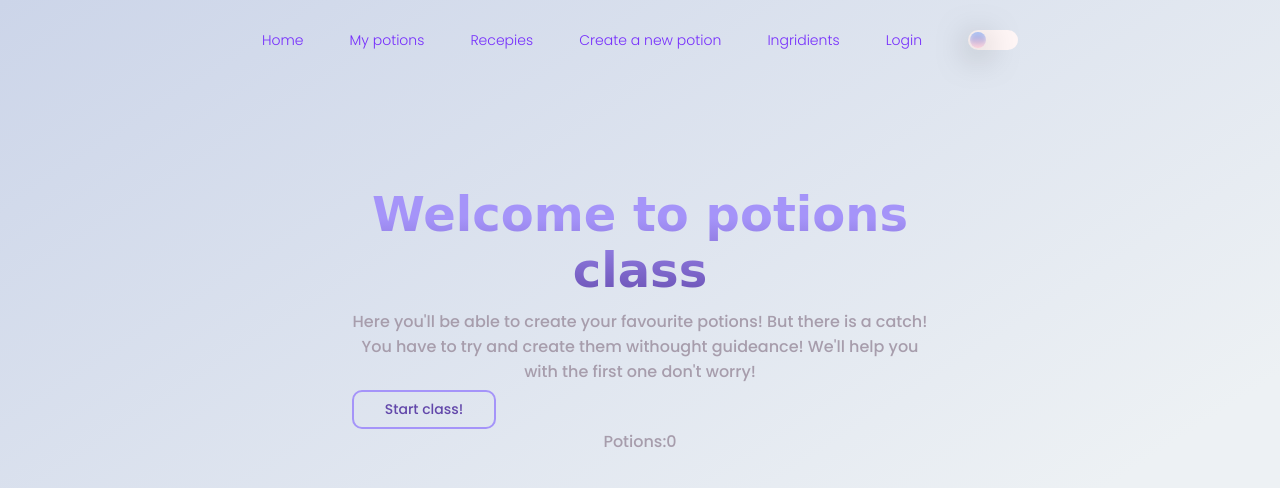
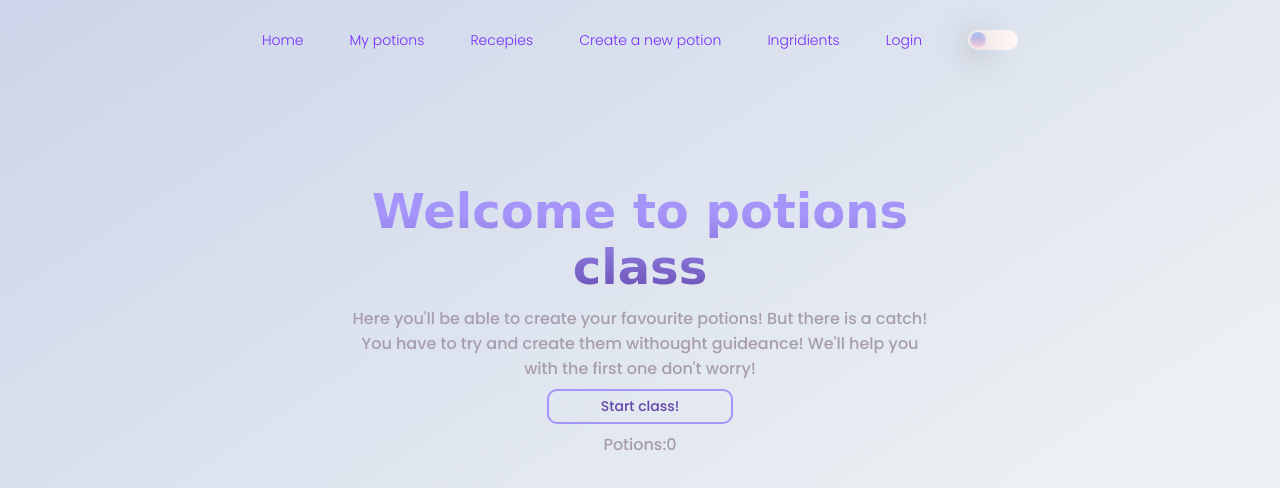
Before and after one commit to stephie-r/make_a_potion, a plain HTML site: page index.html in a window 1280 px wide. Drawn offline with Linux system fonts and the light colour scheme; a web font is replaced by a local one.

Commit message:
js.corrections

```diff
--- a/css/style.css
+++ b/css/style.css
@@ -99,11 +99,16 @@ main {
   color: rgb(167, 157, 172);
 }
 /*********BUTTONS CUSTOM**********/
+div .button_index{
+  display: grid;
+  grid-template-columns: auto 35% auto;
+}
+
 button {
-  padding: 7px;
-  border-radius: 10px;
+ border-radius: 10px;
   cursor: pointer;
   font-size: 14px;
+  margin: 8px;
 }
 
 button.cta {
@@ -111,7 +116,7 @@ button.cta {
   border-width: 2px;
   border-color: #a594f9;
   color: #6247aa;
-  width: 25%;
+  height: 35px;
   border-style: solid;
   transition: 0.4s;
 }
@@ -121,8 +126,9 @@ button.cta:hover {
   color: rgb(231, 231, 231);
 }
 
-button.cta-inactive {
-  background-color: #bdbdbd;
+button.inactive {
+  background-color: transparent;
+  border-style: none;
 }
 /*********TYPE STYLE**********/
 h1 {
@@ -134,6 +140,7 @@ h1 {
   background-image: linear-gradient(360deg, #6247aa 0%, #a594f9 74%);
   padding: 0% 0% 2% 0%;
 }
+
 /******DARK MODE *****/
 body.active {
   background-color: #000000;
--- a/index.html
+++ b/index.html
@@ -16,7 +16,11 @@
         <li><a href="index.html">Home</a></li>
         <li><a href="links/my_potions/my_potions.html">My potions</a></li>
         <li><a href="links/recepies/recepies.html">Recepies</a></li>
-        <li><a href="links/create_a_potion/create_a_potion.html">Create a new potion</a></li>
+        <li>
+          <a href="links/create_a_potion/create_a_potion.html"
+            >Create a new potion</a
+          >
+        </li>
         <li><a href="links/ingridients/ingridients.html">Ingridients</a></li>
         <li><a href="links/login/login.html">Login</a></li>
         <li>
@@ -35,8 +39,11 @@
           catch! You have to try and create them withought guideance! We'll help
           you with the first one don't worry!
         </p>
-        <button class="cta" id="cta">Start class!</button>
-        <br />
+        <div class="button_index">
+          <button class="inactive" id="Yes"></button>
+          <button class="cta" id="cta">Start class!</button>
+          <button class="inactive" id="No"></button>
+        </div>
         <p>
           <label for="">Potions:</label
           ><label for="" id="potion_quantity">0</label>
--- a/js/main.js
+++ b/js/main.js
@@ -1,29 +1,32 @@
+//DECLARACIONES
 const body = document.querySelector("body");
 const toggleButton = document.querySelector("#toggle");
 const switchMode = document.querySelector(".switch_mode");
+const buttonCta = document.querySelector("#cta");
+const element = document.querySelector("#p");
+const container = document.querySelector("div");
+
+//SWITCH EVENT DARK LIGHT MODE
 toggleButton.addEventListener("click", darkMode);
 function darkMode() {
-  //SWITCH EVENT DARK LIGHT MODE
   switchMode.classList.toggle("active");
   body.classList.toggle("active");
   toggleButton.classList.toggle("active");
 }
 
-const buttonCta = document.querySelector("#cta");
-const element = document.querySelector("#p");
 //START CLASS
-buttonCta.addEventListener("click", startClass);
-function startClass() {
+buttonCta.addEventListener("click", () =>
+ {
   element.innerHTML =
     "Hi and welcome to your first potion class! Shall we get started?";
   buttonCta.innerHTML = "Yes";
-}
+  buttonCta.addEventListener("click",startClass());
+})
 
-function addElement () {
+function addElement() {
   const newButton = document.createElement("button");
   const element = document.querySelector(".center_txt_home");
   const text = document.createTextNode("No");
-  const style = document.querySelector(".cta");
   element.appendChild(newButton);
   newButton.appendChild(text);
 }
@@ -198,14 +201,16 @@ function mixing(mix, keepMixing) {
     }
   }
 }
-function returnFelixFelicis() {//1POTION
+function returnFelixFelicis() {
+  //1POTION
   console.log(
     "The aroma is perfect and the silver lines of the bervarge are exquisite!"
   );
   alert(
     "You have fabricated the perfect Felix Felicis also known as liquid luck!"
   );
-  class Potion {//OBJECT CORRECT POTION
+  class Potion {
+    //OBJECT CORRECT POTION
     constructor(color, ingridients, cookingPoint) {
       this.color = color;
       this.ingridients = ingridients;
```
